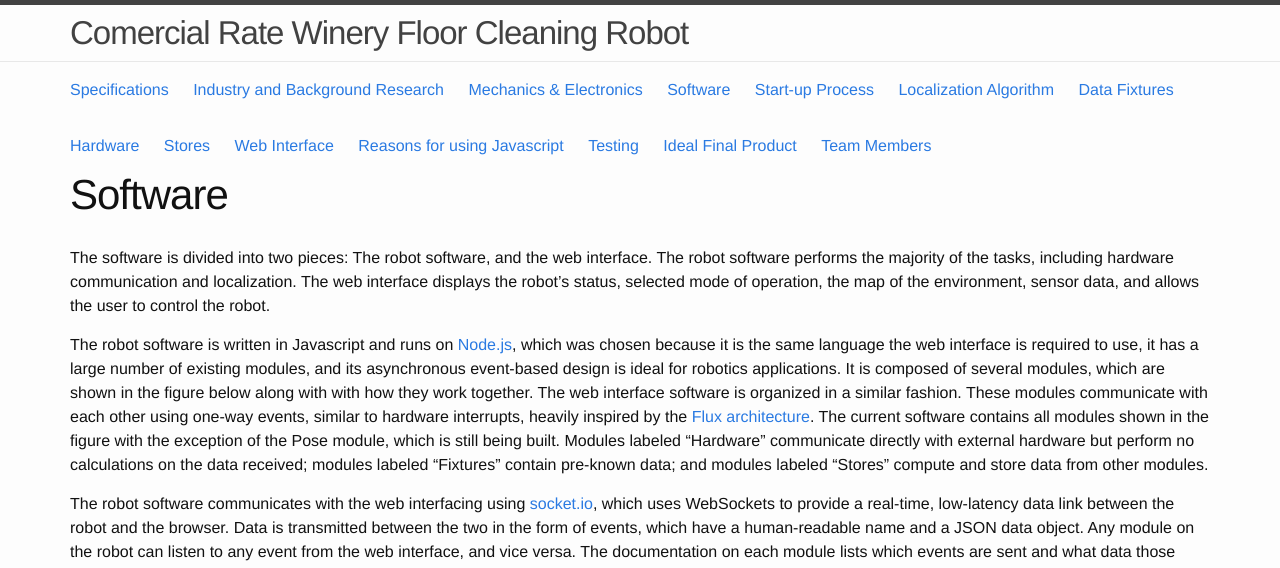
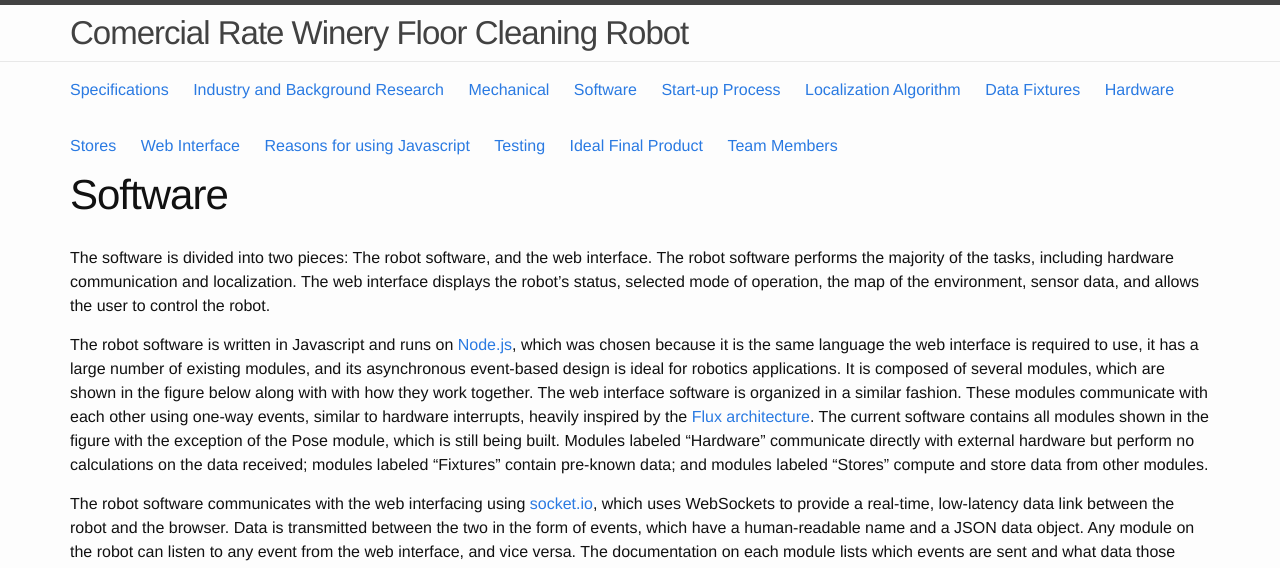
Before and after one commit to quangdai1406/quangdai1406.github.io, a Jekyll site: the page built from 020-software/000-index.md, in a window 1280 px wide. Shown: the top 568 px of the page. Built offline with Jekyll 4.4.1, drawn with Linux system fonts in a browser that asks for light colours.

Commit message:
Update 000-index.md

```diff
--- a/010-hardware/000-index.md
+++ b/010-hardware/000-index.md
@@ -1,7 +1,7 @@
 ---
 layout: page
-title: Mechanics & Electronics
-permalink: /hardware/
+title: Mechanical
+permalink: /
 ---
 
 This section lists all mechanical and electronic parts on the prototype.
```
